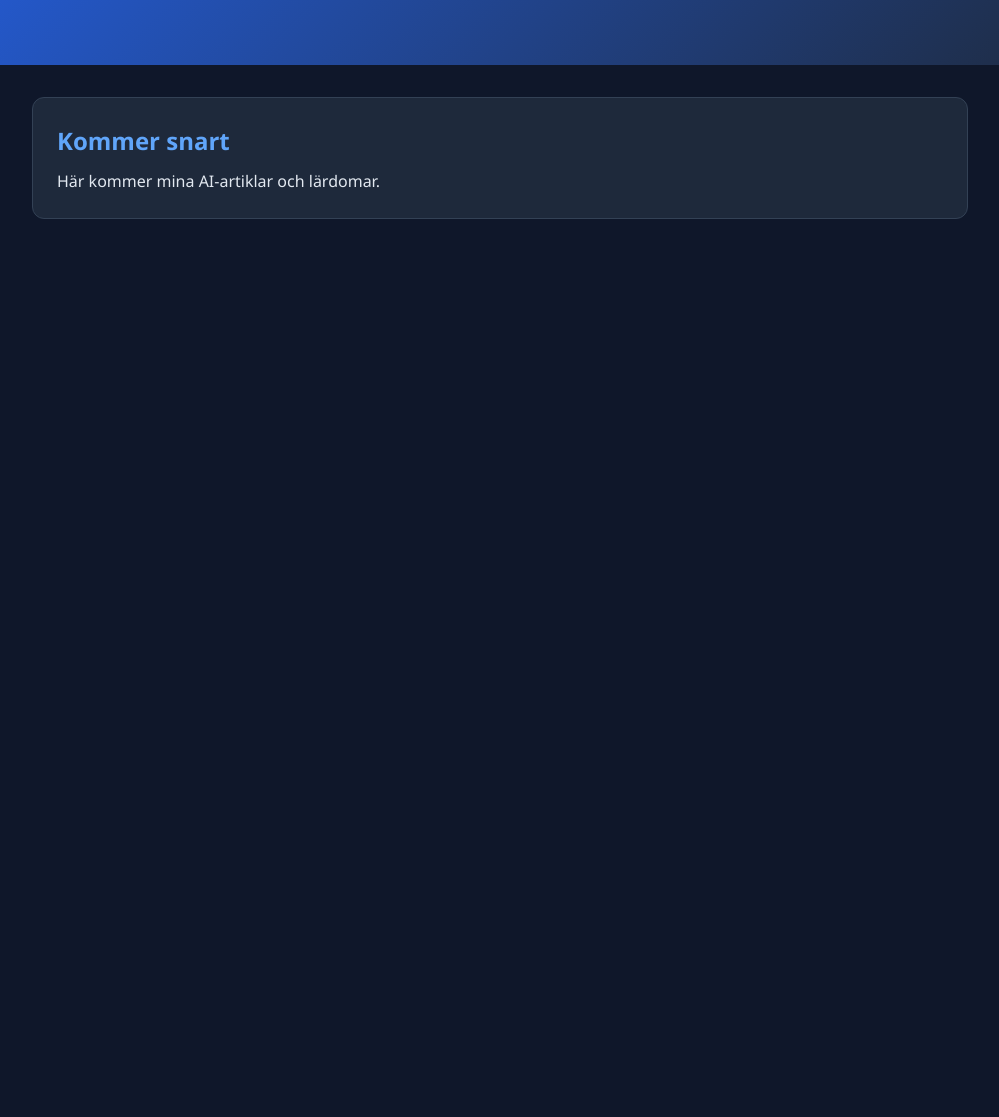
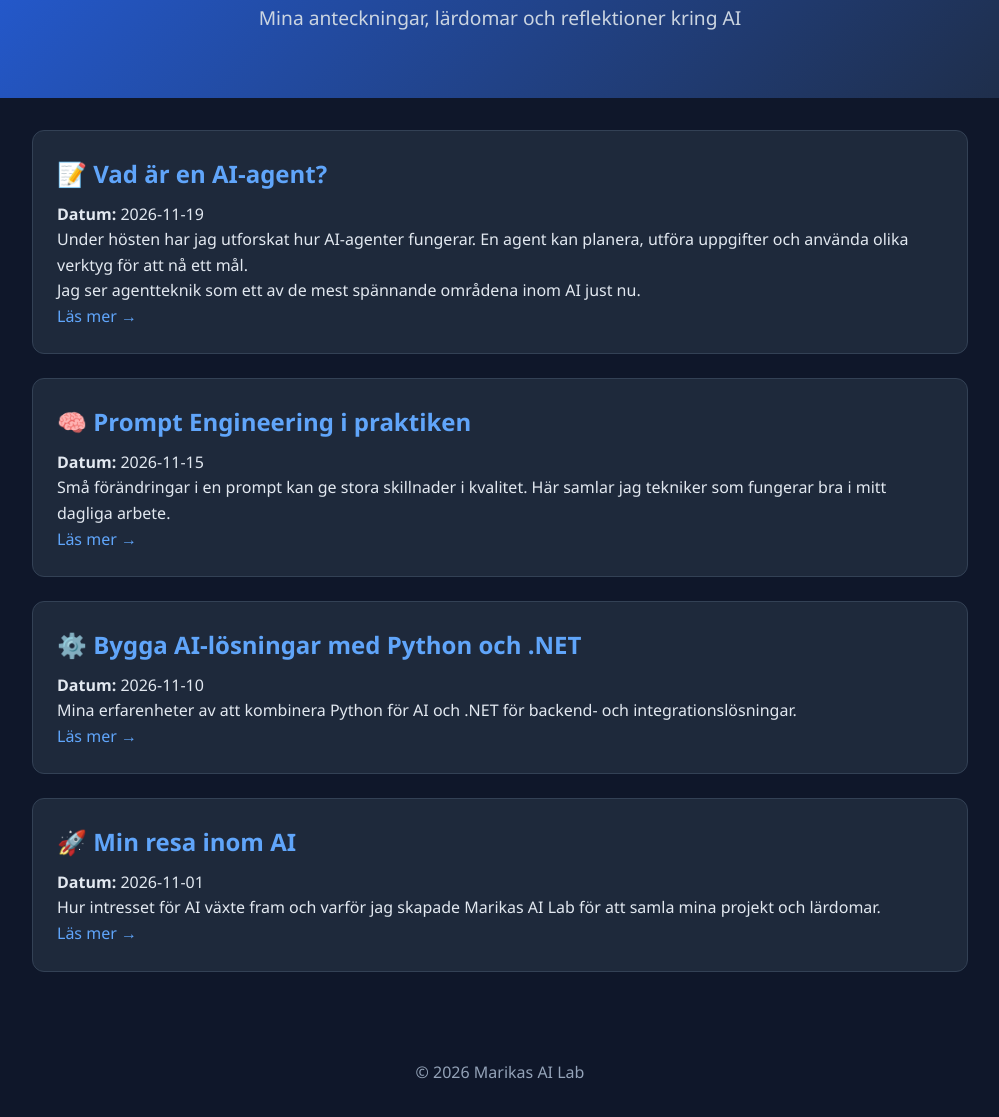
Before and after one commit to marikaantonov-jpg/ai-portfolio, a plain HTML site: page blog.html in a window 1280 px wide. Shown: the part 213-1330 px from the top of the page, without its empty margins (140-1139 px from the left). Before the commit the page ends 800 px from the top, so only its background shows below. Drawn offline with Linux system fonts and the light colour scheme.

Commit message:
Lade till länkarr

```diff
--- a/blog.html
+++ b/blog.html
@@ -2,7 +2,8 @@
 <html lang="sv">
 <head>
     <meta charset="UTF-8">
-    <title>Blogg</title>
+    <meta name="viewport" content="width=device-width, initial-scale=1.0">
+    <title>Blogg | Marikas AI Lab</title>
     <link rel="stylesheet" href="style.css">
 </head>
 <body>
@@ -10,21 +11,81 @@
 <nav>
     <a href="index.html">Hem</a>
     <a href="projects.html">Projekt</a>
-    <a href="blog.html">Blogg</a>
+    <a class="active" href="blog.html">Blogg</a>
     <a href="prompts.html">Prompts</a>
     <a href="about.html">Om mig</a>
 </nav>
 
 <header>
-    <h1>Blogg</h1>
+    <h1>AI Blogg</h1>
+    <p>Mina anteckningar, lärdomar och reflektioner kring AI</p>
 </header>
 
 <main>
+
     <div class="card">
-        <h2>Kommer snart</h2>
-        <p>Här kommer mina AI-artiklar och lärdomar.</p>
+        <h2>📝 Vad är en AI-agent?</h2>
+
+        <p><strong>Datum:</strong> 2026-11-19</p>
+
+        <p>
+            Under hösten har jag utforskat hur AI-agenter fungerar.
+            En agent kan planera, utföra uppgifter och använda olika verktyg
+            för att nå ett mål.
+        </p>
+
+        <p>
+            Jag ser agentteknik som ett av de mest spännande områdena
+            inom AI just nu.
+        </p>
+
+     <a href="blog/ai-agenter.html">Läs mer →</a>
     </div>
+
+    <div class="card">
+        <h2>🧠 Prompt Engineering i praktiken</h2>
+
+        <p><strong>Datum:</strong> 2026-11-15</p>
+
+        <p>
+            Små förändringar i en prompt kan ge stora skillnader i kvalitet.
+            Här samlar jag tekniker som fungerar bra i mitt dagliga arbete.
+        </p>
+
+        <a href="blog/prompt-engineering.html">Läs mer →</a>
+    </div>
+
+    <div class="card">
+        <h2>⚙️ Bygga AI-lösningar med Python och .NET</h2>
+
+        <p><strong>Datum:</strong> 2026-11-10</p>
+
+        <p>
+            Mina erfarenheter av att kombinera Python för AI och .NET
+            för backend- och integrationslösningar.
+        </p>
+
+        <a href="blog/python-dotnet-ai.html">Läs mer →</a>
+    </div>
+
+    <div class="card">
+        <h2>🚀 Min resa inom AI</h2>
+
+        <p><strong>Datum:</strong> 2026-11-01</p>
+
+        <p>
+            Hur intresset för AI växte fram och varför jag skapade
+            Marikas AI Lab för att samla mina projekt och lärdomar.
+        </p>
+
+        <a href="blog/min-ai-resa.html">Läs mer →</a>
+    </div>
+
 </main>
+
+<footer>
+    © 2026 Marikas AI Lab
+</footer>
 
 </body>
 </html>
```
Also changed, not shown: blog/ai-agenter.html (added, +31 -0 lines), index.html (+2 -2 lines), blog/min-ai-resa.html (added), blog/prompt-engineering.html (added), blog/python-dotnet-ai.html (added).
